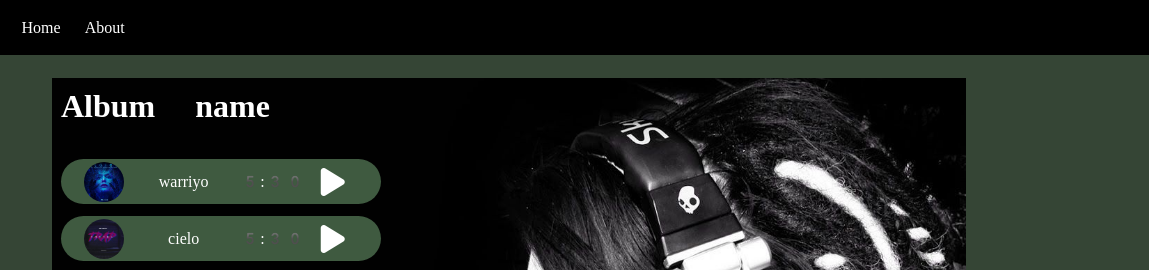
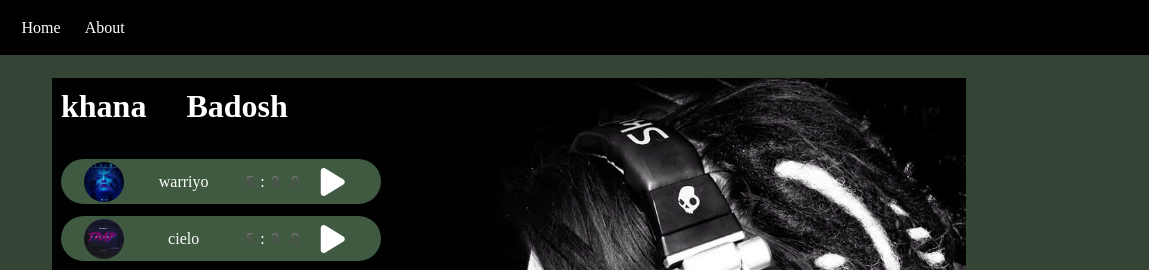
Before and after one commit to vinaypree/latespotify, a plain HTML site: page index.html in a window 1280 px wide. Shown: the top 270 px of the page, 131-1280 px from the left. Drawn offline with Linux system fonts and the light colour scheme.

Commit message:
Update index.html

```diff
--- a/index.html
+++ b/index.html
@@ -18,7 +18,7 @@
     </nav>
     <div class="container">
         <div class="songlist">
-            <h1>Album name</h1>
+            <h1>khana Badosh</h1>
             <div class="songitemcontainer">
                 <div class="songitem">
                     <img class="imgclass" src="1.jpg" >
```
